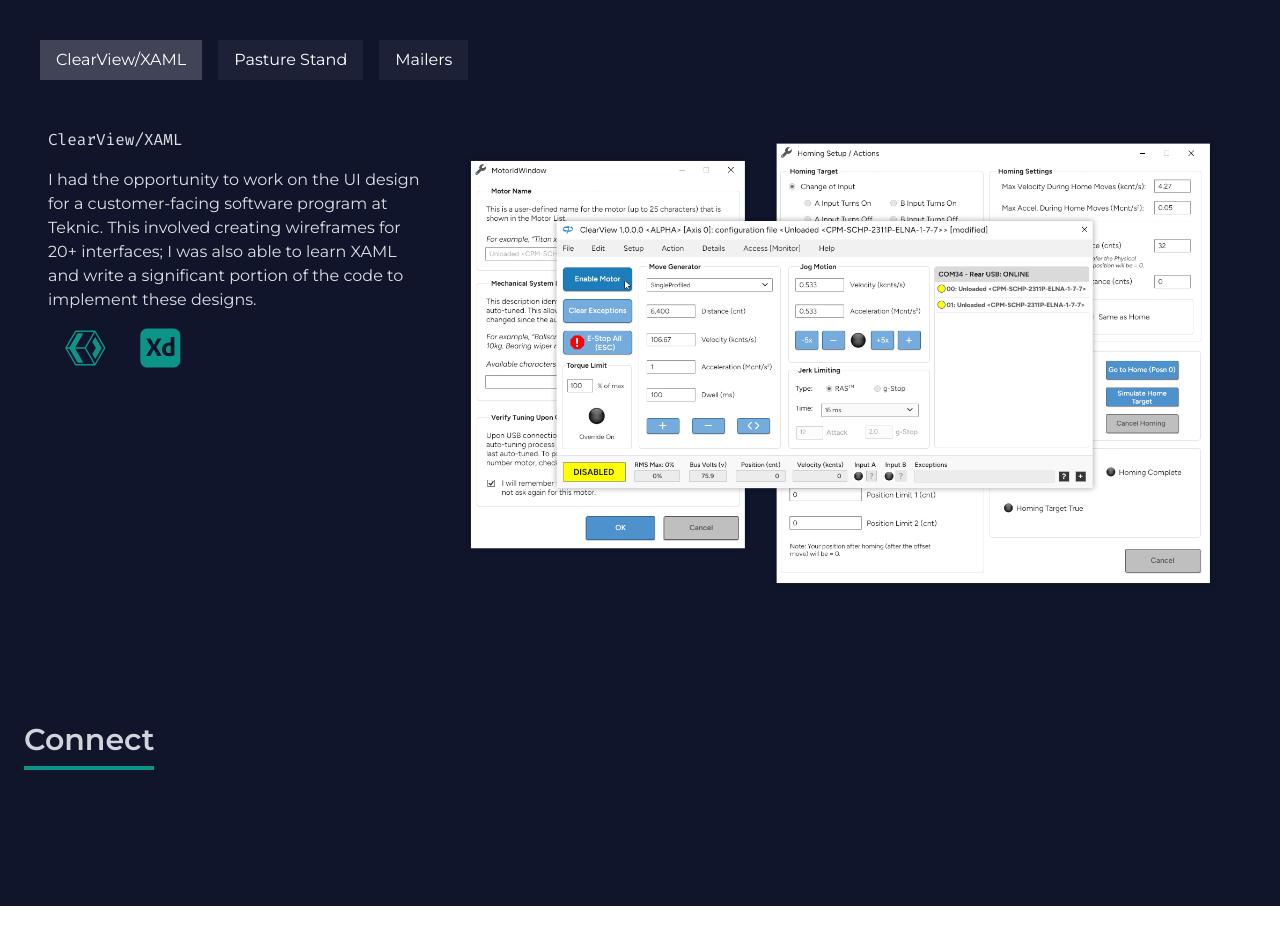
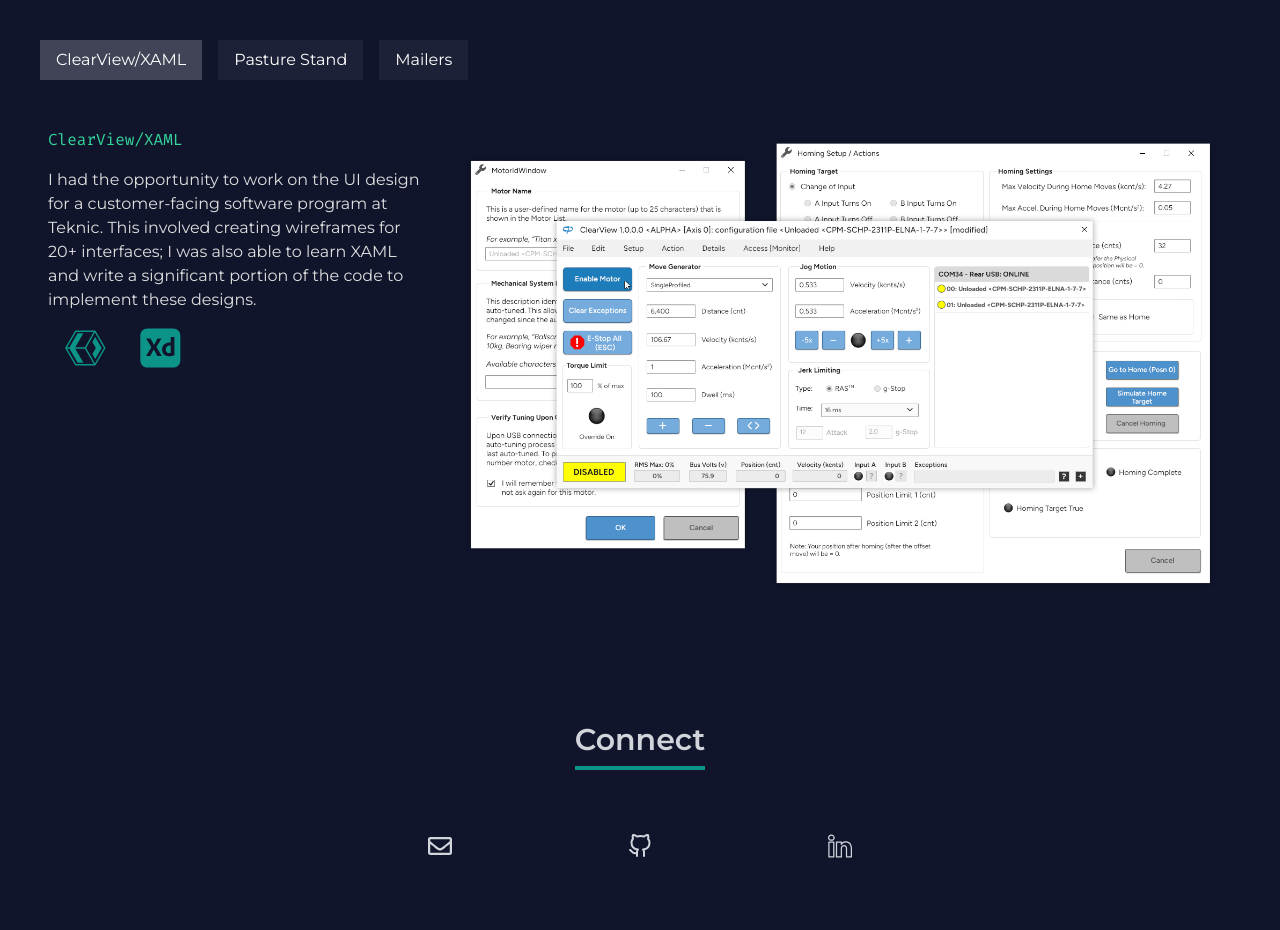
Before and after one commit to dssmith-0617/dave-smith-is-me, a Next.js app: page / in a window 1280 px wide. Shown: the part 4220-5150 px from the top of the page. Before the commit the page ends 5126 px from the top, so only its background shows below. Built offline with nearby package versions, Linux system fonts and the light colour scheme.

Commit message:
Finish up Connect section

```diff
--- a/src/app/components/Connect.jsx
+++ b/src/app/components/Connect.jsx
@@ -1,10 +1,31 @@
+import { FaRegEnvelope } from "react-icons/fa";
+import { FiGithub } from "react-icons/fi";
+import { SlSocialLinkedin } from "react-icons/sl";
+import Link from 'next/link';
 
 function Connect() {
   return (
-    <div className="w-full max-w-[1500px] mx-auto mb-12">
+    <div id="Connect" className="w-full max-w-[1500px] mx-auto mb-12">
         <div className="basis-full p-4 lg:p-6">
-            <div className='text-3xl font-semibold text-gray-300 border-b-4 border-teal-600 max-w-max pb-2 mb-16'>
+            <div className='text-3xl font-semibold text-gray-300 border-b-4 border-teal-600 max-w-max pb-2 mx-auto mb-16'>
             Connect
+            </div>
+            <div className="flex flex-row w-full max-w-[600px] mx-auto">
+                <div className="basis-1/3 text-center">
+                    <Link href="mailto:dssmith.0617@gmail.com" className="text-gray-300 text-2xl block">
+                        <FaRegEnvelope className="mx-auto" />
+                    </Link>
+                </div>
+                <div className="basis-1/3 text-center">
+                    <Link href="https://github.com/dssmith-0617" className="text-gray-300 text-2xl block">
+                        <FiGithub className="mx-auto" />
+                    </Link>
+                </div>
+                <div className="basis-1/3 text-center">
+                    <Link href="https://www.linkedin.com/in/david-smith-8795b41a5/" className="text-gray-300 text-2xl block">
+                        <SlSocialLinkedin className="mx-auto" />
+                    </Link>
+                </div>
             </div>
         </div>
     </div>
--- a/src/app/components/Extras.jsx
+++ b/src/app/components/Extras.jsx
@@ -77,7 +77,7 @@
           {activeTab === 1 &&
             <div className="flex flex-col lg:flex-row basis-1 w-full relative p-2">
               <div className="basis-1/3 p-4">
-                <div className={firaCode.className}>ClearView/XAML</div>
+                <div className={firaCode.className}><span className="text-emerald-400">ClearView/XAML</span></div>
                 <div className="my-4">
                   I had the opportunity to work on the UI design for a customer-facing software program at Teknic. This involved creating wireframes for 20+ interfaces; I was also able to learn XAML and write a significant portion of the code to implement these designs.
                 </div>
@@ -114,7 +114,7 @@
             <div className="flex flex-col lg:flex-row basis-1 relative p-2">
               <div className="basis-1/3 p-4">
                 <div className={firaCode.className}>
-                  Marketing Mailers
+                  <span className="text-emerald-400">Marketing Mailers</span>
                 </div>
                 <div className="my-4">
                   I run a monthly mailer campaign at Teknic that we send out to about 50,000 subscribers. It has become a tradition for me to send a silly themed mailer once a year; these are some of the mailer images I&apos;ve designed. I enjoy it as an opportunity to make something odd and hopefully funny for the subscribers.
```
